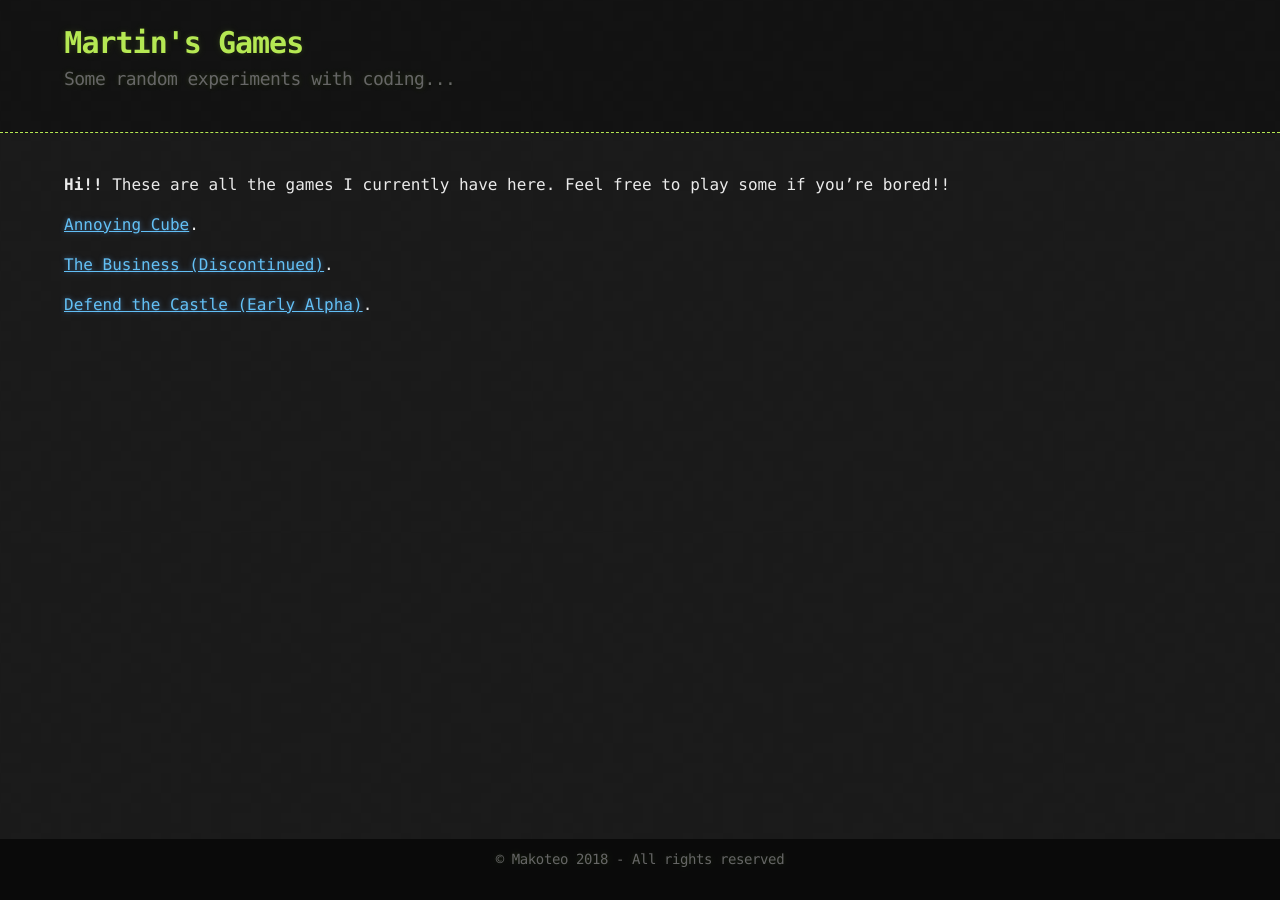
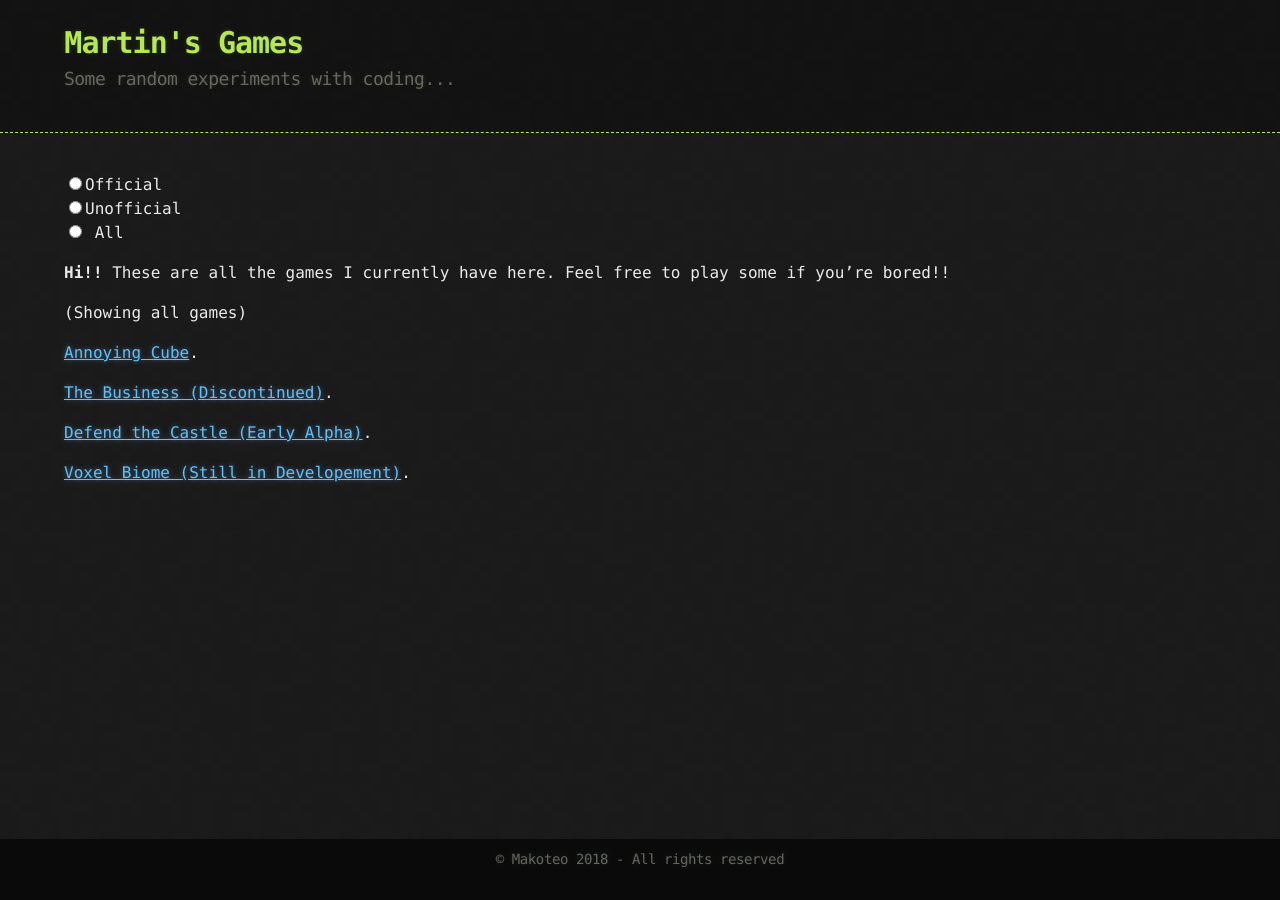
Before and after one commit to makoteo/blog, a Jekyll site: the page built from index.md, in a window 1280 px wide. Built offline with Jekyll 4.4.1, drawn with Linux system fonts in a browser that asks for light colours.

Commit message:
Trying Radio Boxes

```diff
--- a/_layouts/default.html
+++ b/_layouts/default.html
@@ -20,6 +20,11 @@
 
     <div class="container">
       <section id="main_content">
+          <form action="">
+              <input type="radio" name="gender" value="male">Official<br>
+              <input type="radio" name="gender" value="female">Unofficial<br>
+              <input type="radio" name="gender" value="other"> All
+          </form>
         {{ content }}
       </section>
     </div>
--- a/index.md
+++ b/index.md
@@ -4,8 +4,12 @@ layout: default
 
 **Hi!!** These are all the games I currently have here. Feel free to play some if you're bored!!
 
+(Showing all games)
+
 [Annoying Cube](./games/flying-cube/index.html).
 
 [The Business (Discontinued)](./games/the-business-dev/index.html).
 
 [Defend the Castle (Early Alpha)](./games/defend-the-castle/index.html).
+
+[Voxel Biome (Still in Developement)](./games/defend-the-castle/index.html).
```
